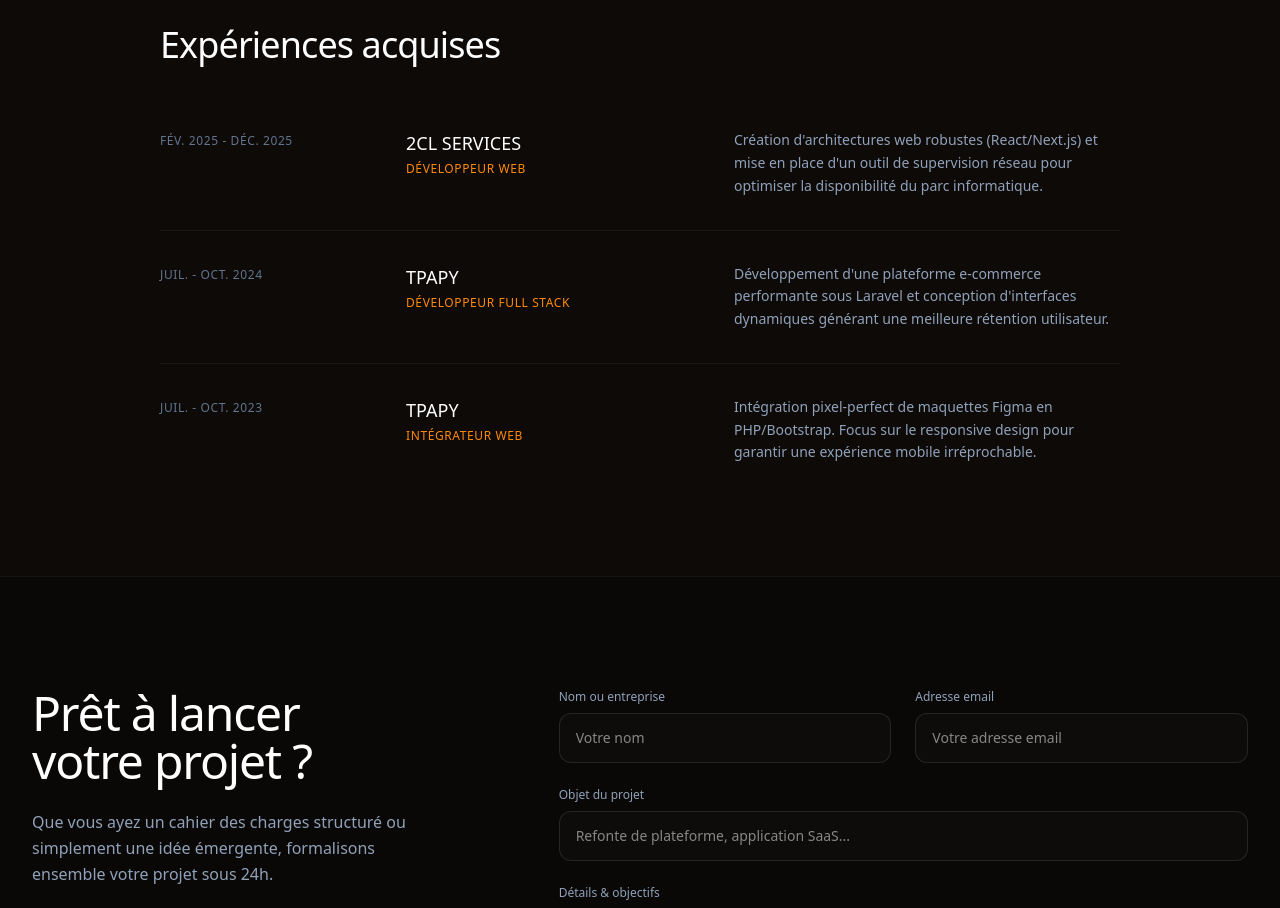
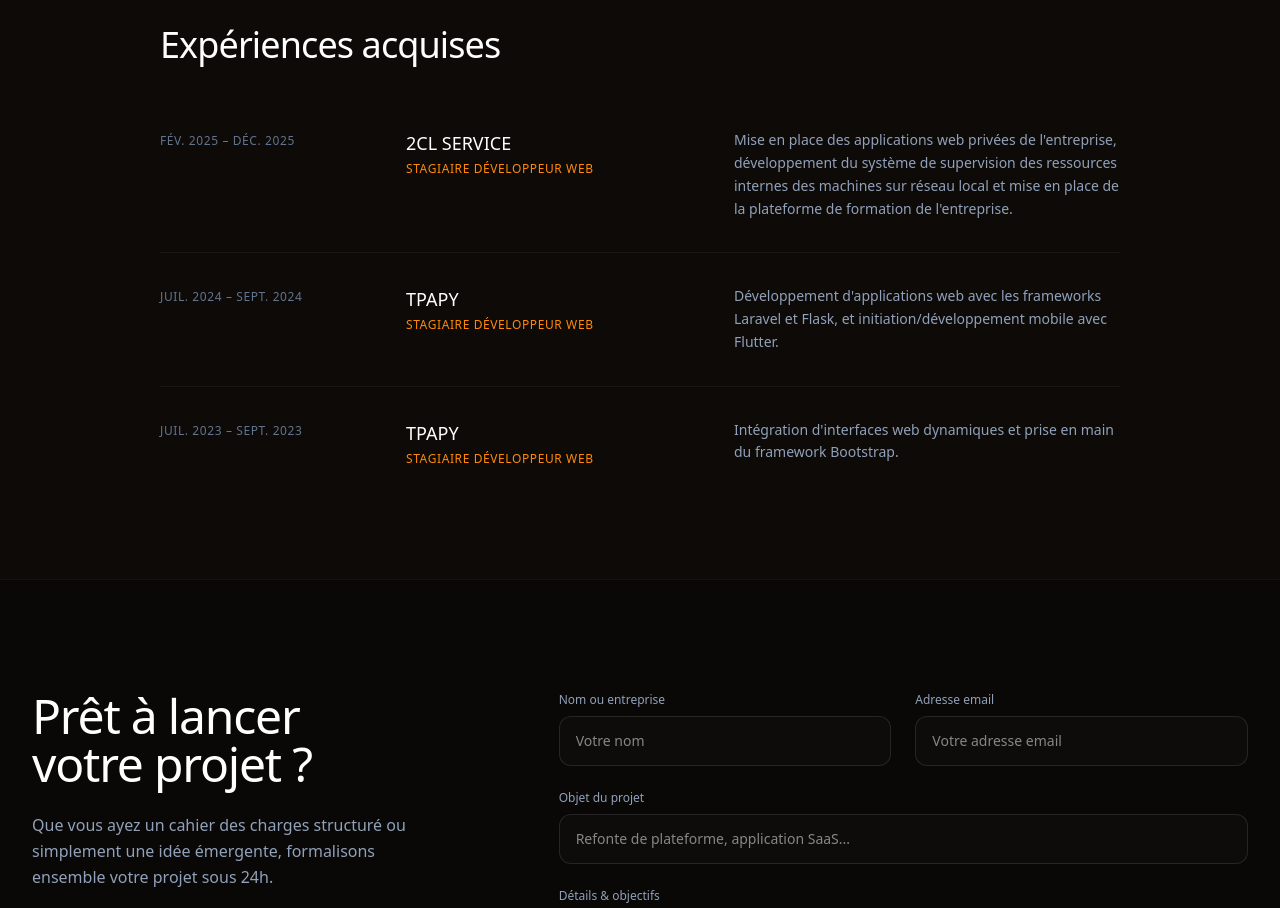
Before and after one commit to georgiovigni-dev-tech/portfolio, a React (Vite) app: page / in a window 1280 px wide. Shown: the part 3680-4588 px from the top of the page. Built offline with nearby package versions, Linux system fonts and the light colour scheme.

Commit message:
changement

```diff
--- a/src/App.tsx
+++ b/src/App.tsx
@@ -86,22 +86,22 @@ const projects: Project[] = [
 
 const experiences: Experience[] = [
   {
-    company: "2CL SERVICES",
-    role: "Développeur Web",
-    period: "Fév. 2025 - Déc. 2025",
-    description: "Création d'architectures web robustes (React/Next.js) et mise en place d'un outil de supervision réseau pour optimiser la disponibilité du parc informatique."
+    company: "2CL SERVICE",
+    role: "Stagiaire Développeur Web",
+    period: "Fév. 2025 – Déc. 2025",
+    description: "Mise en place des applications web privées de l'entreprise, développement du système de supervision des ressources internes des machines sur réseau local et mise en place de la plateforme de formation de l'entreprise."
   },
   {
     company: "TPAPY",
-    role: "Développeur Full Stack",
-    period: "Juil. - Oct. 2024",
-    description: "Développement d'une plateforme e-commerce performante sous Laravel et conception d'interfaces dynamiques générant une meilleure rétention utilisateur."
+    role: "Stagiaire Développeur Web",
+    period: "Juil. 2024 – Sept. 2024",
+    description: "Développement d'applications web avec les frameworks Laravel et Flask, et initiation/développement mobile avec Flutter."
   },
   {
     company: "TPAPY",
-    role: "Intégrateur Web",
-    period: "Juil. - Oct. 2023",
-    description: "Intégration pixel-perfect de maquettes Figma en PHP/Bootstrap. Focus sur le responsive design pour garantir une expérience mobile irréprochable."
+    role: "Stagiaire Développeur Web",
+    period: "Juil. 2023 – Sept. 2023",
+    description: "Intégration d'interfaces web dynamiques et prise en main du framework Bootstrap."
   }
 ];
 
```
